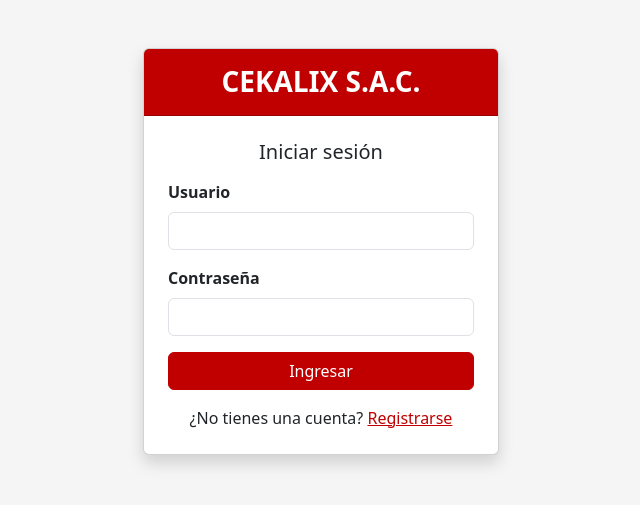
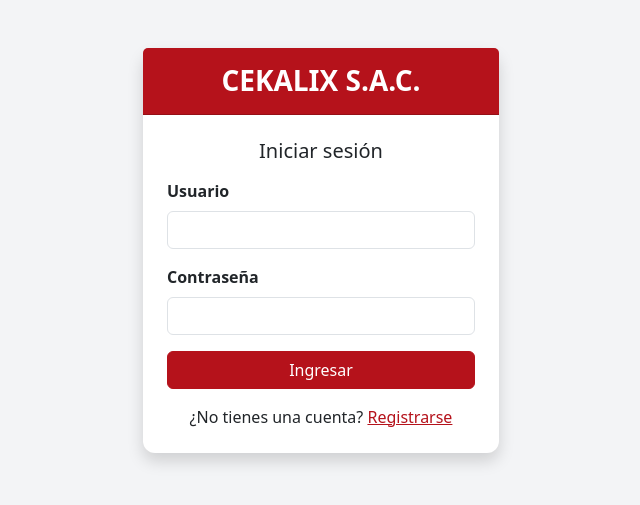
Before and after one commit to RainerAnacletoRafaile/CekalixVentas, a Java web app: page / in a window 1280 px wide. Shown: the top 505 px of the page, without its empty margins (319-959 px from the left). Run offline with Tomcat 11, a stand-in JSP engine, Linux system fonts and the light colour scheme.

Commit message:
Mejora sistema CEKALIX en main

```diff
--- a/src/main/webapp/css/style.css
+++ b/src/main/webapp/css/style.css
@@ -1,23 +1,17 @@
-
-body { background-color: #f5f5f5; }
-
-a { color: #c00000; }
-
-/* Barra superior */
-.navbar-cekalix { background-color: #c00000; }
-
-/* Encabezado de la tarjeta de login y registro */
-.marca { background-color: #c00000; color: white; }
-
-/* Botón principal */
-.btn-cekalix { background-color: #c00000; border-color: #c00000; color: white; }
-.btn-cekalix:hover { background-color: #900000; border-color: #900000; color: white; }
-
-/* Encabezado de las tablas */
-.tabla-cekalix thead { background-color: #c00000; color: white; }
-
-/* Tarjetas del menú de inicio */
-.tarjeta-menu { transition: transform .15s, box-shadow .15s; }
-.tarjeta-menu:hover { transform: translateY(-4px); box-shadow: 0 .5rem 1rem rgba(0,0,0,.15); }
-.icono { font-size: 2.5rem; }
-a.enlace-tarjeta { text-decoration: none; color: inherit; }
+:root {
+  --cekalix-red: #b5121b;
+  --cekalix-red-dark: #850d14;
+  --cekalix-gray: #f3f4f6;
+  --cekalix-text: #252525;
+}
+body { background: var(--cekalix-gray); color: var(--cekalix-text); }
+a { color: var(--cekalix-red); }
+.navbar-cekalix, .marca { background: var(--cekalix-red); color: #fff; }
+.btn-cekalix { background: var(--cekalix-red); border-color: var(--cekalix-red); color: #fff; }
+.btn-cekalix:hover, .btn-cekalix:focus { background: var(--cekalix-red-dark); border-color: var(--cekalix-red-dark); color: #fff; }
+.tabla-cekalix thead { background: var(--cekalix-red); color: #fff; }
+.card { border: 0; border-radius: 12px; }
+.tarjeta-menu { transition: transform .15s ease, box-shadow .15s ease; }
+.tarjeta-menu:hover { transform: translateY(-3px); box-shadow: 0 .5rem 1rem rgba(0,0,0,.12); }
+.enlace-tarjeta { text-decoration: none; color: inherit; }
+.form-control:focus { border-color: var(--cekalix-red); box-shadow: 0 0 0 .2rem rgba(181,18,27,.12); }
```
